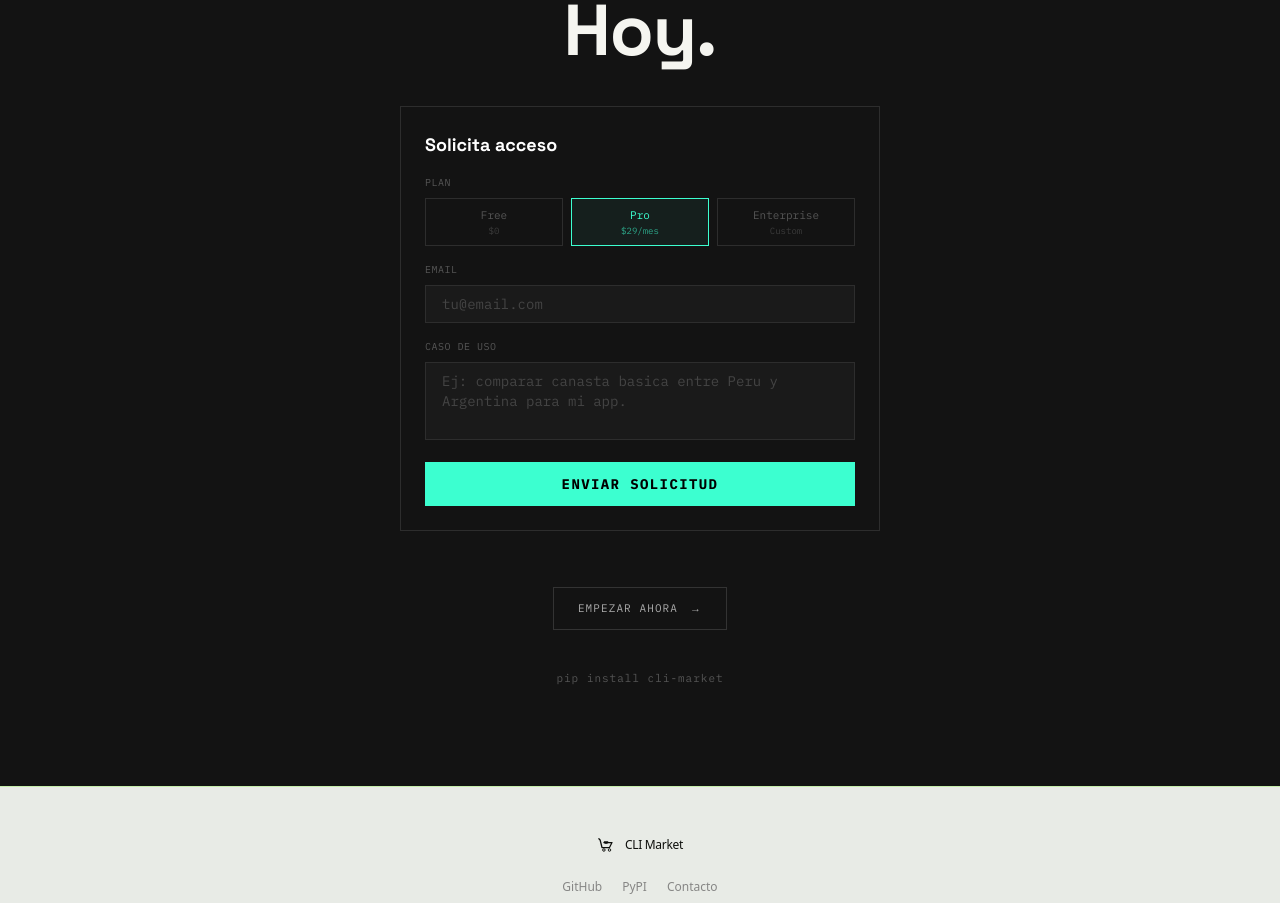
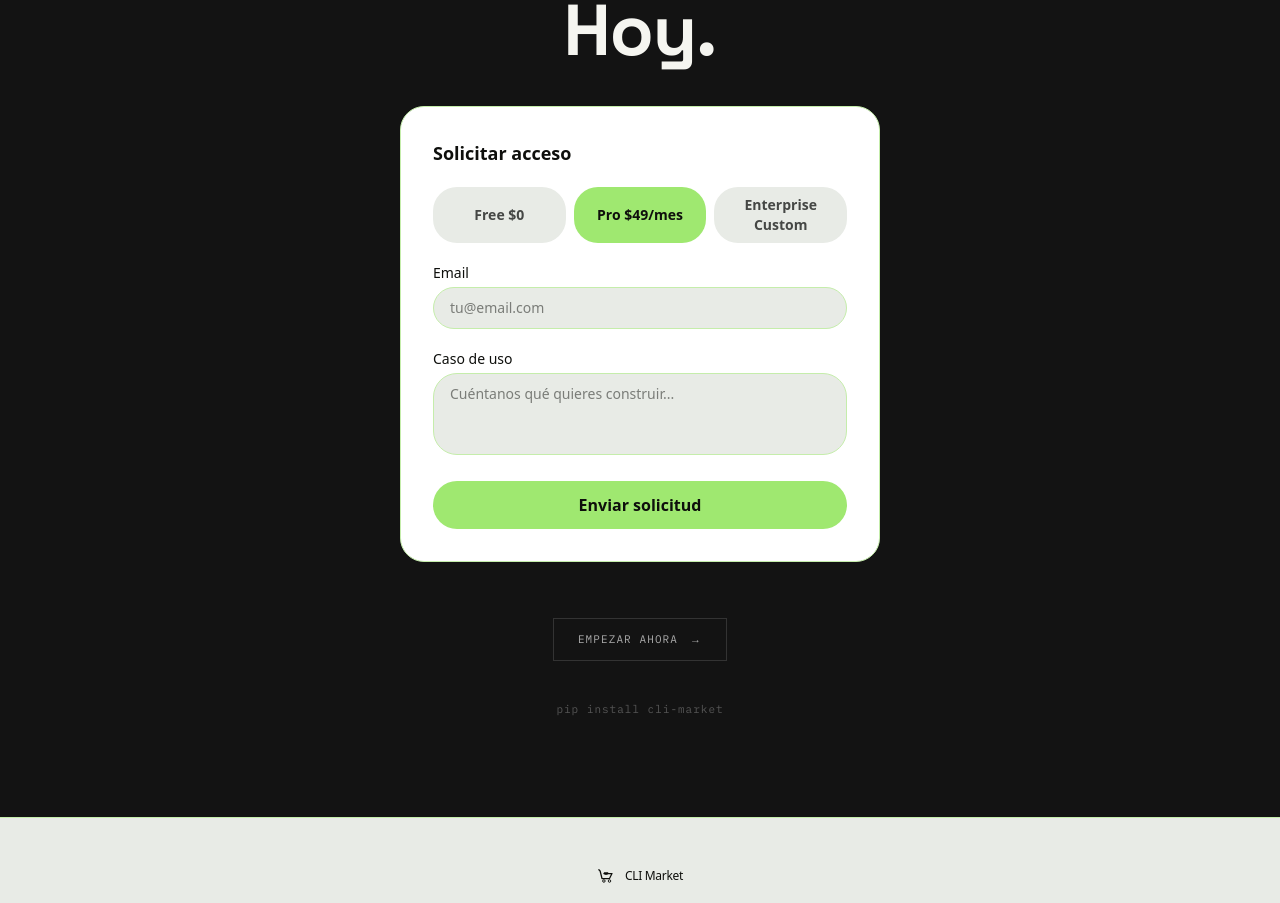
Before and after one commit to Treevu-ai/cli-market-world, a Next.js app in the folder landing/: page / in a window 1280 px wide. Shown: the part 8384-9287 px from the top of the page. Built offline with nearby package versions, Linux system fonts and the light colour scheme.

Commit message:
fix: ContactForm $29→$49, Wise deluxe restyling (sage, green, 3xl), bilingual form

```diff
--- a/landing/components/ContactForm.tsx
+++ b/landing/components/ContactForm.tsx
@@ -4,7 +4,7 @@ import { useLang } from "@/lib/LanguageContext";
 
 const PLANS = [
   { key: "free", es: "Free", en: "Free", price: "$0" },
-  { key: "pro", es: "Pro", en: "Pro", price: "$29/mes" },
+  { key: "pro", es: "Pro", en: "Pro", price: "$49/mes" },
   { key: "enterprise", es: "Enterprise", en: "Enterprise", price: "Custom" },
 ];
 
@@ -16,72 +16,55 @@ export default function ContactForm({ initial = "pro" }: { initial?: string }) {
   const [sent, setSent] = useState(false);
   const [loading, setLoading] = useState(false);
   const [error, setError] = useState("");
-
-  const tt = (es: string, en: string) => (lang === "es" ? es : en);
+  const isES = lang === "es";
 
   const submit = async (e: React.FormEvent) => {
     e.preventDefault();
-    if (!email || !useCase) { setError(tt("Completa todos los campos", "Fill all fields")); return; }
+    if (!email || !useCase) { setError(isES ? "Completa todos los campos" : "Fill all fields"); return; }
     setLoading(true); setError("");
     try {
       await fetch("https://cli-market-api.onrender.com/v1/contact", {
-        method: "POST",
-        headers: { "Content-Type": "application/json" },
+        method: "POST", headers: { "Content-Type": "application/json" },
         body: JSON.stringify({ plan, email, use_case: useCase }),
       });
       setSent(true);
-    } catch {
-      setSent(true); // fallback
-    }
+    } catch { setSent(true); }
     setLoading(false);
   };
 
-  if (sent) {
-    return (
-      <div className="bg-[#131313] border border-[#3cffd0]/30 p-8 text-center flex flex-col items-center gap-4">
-        <span className="text-3xl">{tt("✅", "✅")}</span>
-        <h3 className="font-grotesk text-xl font-bold text-white">{tt("Mensaje recibido", "Message received")}</h3>
-        <p className="font-mono text-sm text-[#888] max-w-[400px]">{tt("Nos pondremos en contacto en menos de 24 horas.", "We will get back to you within 24 hours.")}</p>
-        <p className="font-mono text-[10px] text-[#555]">{tt("— Equipo CLI Market", "— CLI Market team")}</p>
+  if (sent) return (
+    <div className="bg-[#e2f6d5] rounded-3xl p-8 text-center max-w-[480px] mx-auto">
+      <p className="text-lg font-semibold text-[#0e0f0c]">{isES ? "¡Gracias! Te escribiremos pronto." : "Thanks! We'll reach out soon."}</p>
     </div>
   );
-  }
 
   return (
-    <form onSubmit={submit} className="bg-[#131313] border border-[#2d2d2d] p-6 flex flex-col gap-4">
-      <h3 className="font-grotesk text-lg font-bold text-white">{tt("Solicita acceso", "Request access")}</h3>
-
-      <div>
-        <label className="font-mono text-[10px] text-[#555] uppercase tracking-wider mb-2 block">{tt("Plan", "Plan")}</label>
-        <div className="grid grid-cols-3 gap-2">
+    <form onSubmit={submit} className="bg-white rounded-3xl border border-[#c5edab] p-8 max-w-[480px] mx-auto space-y-5 text-left">
+      <h3 className="text-lg font-semibold text-[#0e0f0c]">{isES ? "Solicitar acceso" : "Request access"}</h3>
+      <div className="flex gap-2">
         {PLANS.map((p) => (
           <button key={p.key} type="button" onClick={() => setPlan(p.key)}
-              className={`font-mono text-[11px] py-2 px-3 border text-center transition-all ${plan === p.key ? "border-[#3cffd0] text-[#3cffd0] bg-[#3cffd0]/5" : "border-[#2d2d2d] text-[#555] hover:border-[#333]"}`}>
-              <div>{lang === "es" ? p.es : p.en}</div><div className="text-[9px] opacity-60">{p.price}</div>
+            className={`flex-1 rounded-3xl px-4 py-2 text-sm font-semibold transition-colors ${plan === p.key ? "bg-[#9fe870] text-[#0e0f0c]" : "bg-[#e8ebe6] text-[#454745] hover:bg-[#c5edab]"}`}>
+            {isES ? p.es : p.en} {p.price}
           </button>
         ))}
       </div>
+      <div>
+        <label className="block text-sm font-medium text-[#0e0f0c] mb-1">Email</label>
+        <input type="email" value={email} onChange={(e) => setEmail(e.target.value)}
+          className="w-full rounded-3xl border border-[#c5edab] px-4 py-2.5 text-sm text-[#0e0f0c] bg-[#e8ebe6] focus:outline-none focus:border-[#9fe870]"
+          placeholder="tu@email.com" />
       </div>
-
       <div>
-        <label className="font-mono text-[10px] text-[#555] uppercase tracking-wider mb-2 block">Email</label>
-        <input type="email" required value={email} onChange={(e) => setEmail(e.target.value)}
-          placeholder={tt("tu@email.com", "you@email.com")}
-          className="w-full bg-[#1a1a1a] border border-[#2d2d2d] px-4 py-2 font-mono text-sm text-white placeholder:text-[#444] focus:border-[#3cffd0]/40 focus:outline-none" />
+        <label className="block text-sm font-medium text-[#0e0f0c] mb-1">{isES ? "Caso de uso" : "Use case"}</label>
+        <textarea value={useCase} onChange={(e) => setUseCase(e.target.value)} rows={3}
+          className="w-full rounded-3xl border border-[#c5edab] px-4 py-2.5 text-sm text-[#0e0f0c] bg-[#e8ebe6] focus:outline-none focus:border-[#9fe870] resize-none"
+          placeholder={isES ? "Cuéntanos qué quieres construir..." : "Tell us what you want to build..."} />
       </div>
-
-      <div>
-        <label className="font-mono text-[10px] text-[#555] uppercase tracking-wider mb-2 block">{tt("Caso de uso", "Use case")}</label>
-        <textarea required value={useCase} onChange={(e) => setUseCase(e.target.value)}
-          placeholder={tt("Ej: comparar canasta basica entre Peru y Argentina para mi app.", "E.g. compare basic basket prices between Peru and Argentina for my app.")}
-          rows={3} className="w-full bg-[#1a1a1a] border border-[#2d2d2d] px-4 py-2 font-mono text-sm text-white placeholder:text-[#444] focus:border-[#3cffd0]/40 focus:outline-none resize-none" />
-      </div>
-
-      {error && <p className="font-mono text-[11px] text-[#FF6B35]">{error}</p>}
-
+      {error && <p className="text-sm text-[#a7000d]">{error}</p>}
       <button type="submit" disabled={loading}
-        className="bg-[#3cffd0] text-black font-bold px-6 py-3 font-mono text-sm uppercase tracking-widest hover:bg-[#309875] transition-colors disabled:opacity-50">
-        {loading ? "..." : tt("Enviar solicitud", "Send request")}
+        className="w-full rounded-3xl bg-[#9fe870] text-[#0e0f0c] text-base font-semibold px-8 py-3 hover:bg-[#cdffad] transition-colors disabled:opacity-50">
+        {loading ? (isES ? "Enviando..." : "Sending...") : (isES ? "Enviar solicitud" : "Send request")}
       </button>
     </form>
   );
```
Lines whose indentation alone changed are shown as unchanged.
